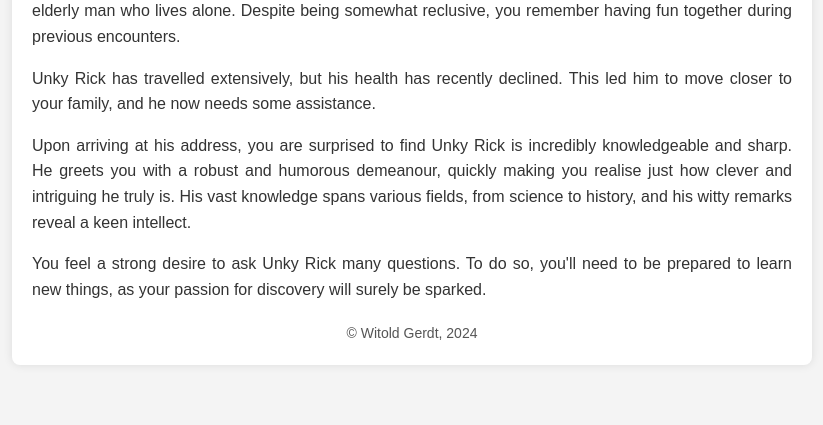
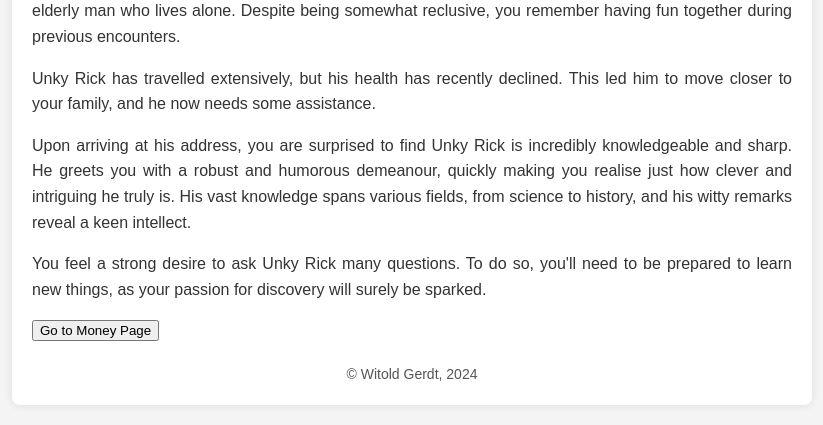
Before and after one commit to witoldgerdt/unky_rick, a Django app: page / in a window 1280 px wide. Shown: the part 949-1374 px from the top of the page, without its empty margins (228-1051 px from the left). Before the commit the page ends 1289 px from the top, so only its background shows below. Run offline with Django 4.2, Linux system fonts and the light colour scheme.

Commit message:
Add money page and tests

```diff
--- a/analyze_platform/templates/analyze_platform/about.html
+++ b/analyze_platform/templates/analyze_platform/about.html
@@ -82,6 +82,7 @@
             <p>Unky Rick has travelled extensively, but his health has recently declined. This led him to move closer to your family, and he now needs some assistance.</p>
             <p>Upon arriving at his address, you are surprised to find Unky Rick is incredibly knowledgeable and sharp. He greets you with a robust and humorous demeanour, quickly making you realise just how clever and intriguing he truly is. His vast knowledge spans various fields, from science to history, and his witty remarks reveal a keen intellect.</p>
             <p>You feel a strong desire to ask Unky Rick many questions. To do so, you'll need to be prepared to learn new things, as your passion for discovery will surely be sparked.</p>
+            <button onclick="window.location.href='{% url 'money' %}'">Go to Money Page</button>
         </div>
         <footer class="footer">
             &copy; Witold Gerdt, 2024{% if current_year > 2024 %} - {{ current_year }}{% endif %}
--- a/analyze_platform/urls.py
+++ b/analyze_platform/urls.py
@@ -3,4 +3,5 @@ from . import views
 
 urlpatterns = [
     path('', views.about, name='about'),
+    path('money/', views.money, name='money'),
 ]
--- a/analyze_platform/views.py
+++ b/analyze_platform/views.py
@@ -4,3 +4,6 @@ from datetime import datetime
 def about(request):
     current_year = datetime.now().year
     return render(request, 'analyze_platform/about.html', {'current_year': current_year})
+
+def money(request):
+    return render(request, 'analyze_platform/money.html')
```
Also changed, not shown: analyze_platform/templates/analyze_platform/money.html (added, +12 -0 lines), analyze_platform/test/test_money.py (added, +16 -0 lines), .github/workflows/ci.yml.
